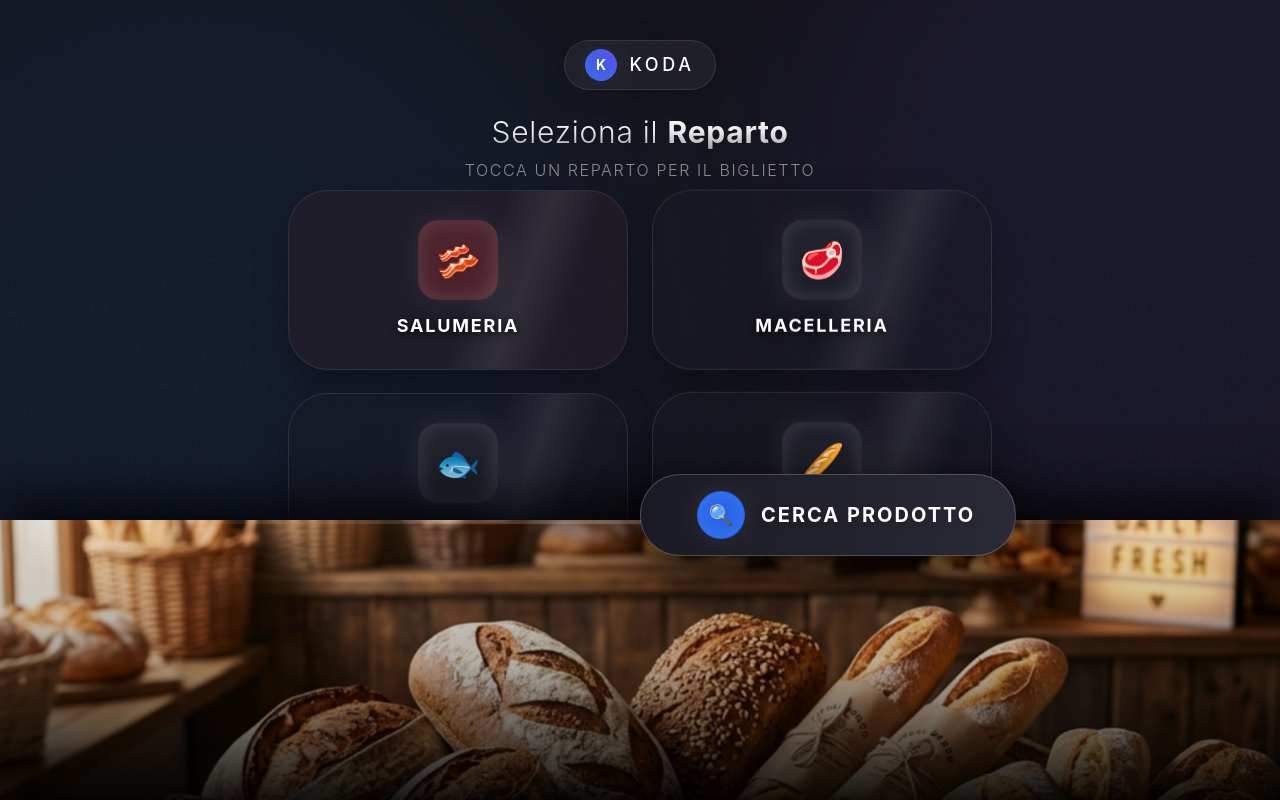
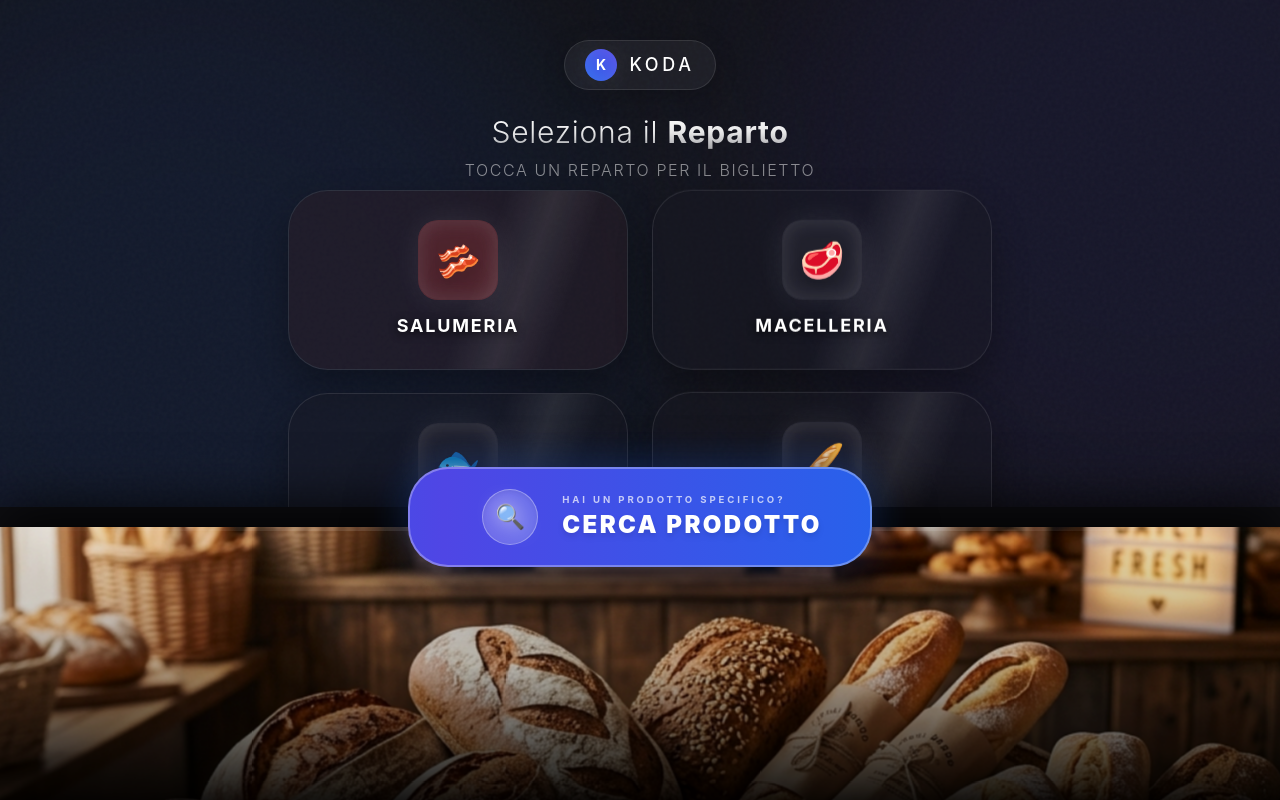
Before and after one commit to rivmafidgo-cloud/KODA, an Angular app in the folder koda-frontend/: page / in a window 1280 px wide. Built offline with nearby package versions, Linux system fonts and the light colour scheme.

Commit message:
Create backend info

```diff
--- a/koda-frontend/src/app/pages/home/home.html
+++ b/koda-frontend/src/app/pages/home/home.html
@@ -40,7 +40,7 @@
     </div>
 
     <!-- Departments Dynamic Grid -->
-    <div class="relative z-20 flex-1 flex flex-col items-center justify-center w-full px-6 pb-28 md:pb-32">
+    <div class="relative z-20 flex-1 flex flex-col items-center justify-center w-full px-6 pb-10">
 
       <!-- Loading state -->
       @if (isLoading) {
@@ -137,6 +137,31 @@
       }
     </div>
   </div>
+
+  <!-- SEARCH BUTTON SECTION: Distinguishable separator -->
+  @if (!isSearchActive) {
+  <div class="relative z-50 w-full flex justify-center -my-10 animate-entry transition-all duration-700">
+    <button (click)="toggleSearch()"
+      class="group relative flex items-center space-x-6 bg-gradient-to-r from-brand-primary via-brand-secondary to-brand-primary bg-[length:200%_auto] animate-gradient-x border-2 border-white/30 backdrop-blur-3xl px-12 py-5 rounded-[2.5rem] shadow-[0_20px_60px_rgba(0,0,0,0.6),0_0_40px_rgba(37,99,235,0.4)] active:scale-95 transition-all focus:outline-none overflow-hidden hover:shadow-[0_25px_70px_rgba(0,0,0,0.7),0_0_50px_rgba(37,99,235,0.6)]">
+
+      <!-- Subtle shine sweep -->
+      <div
+        class="absolute inset-0 bg-gradient-to-r from-transparent via-white/20 to-transparent translate-x-[-100%] animate-[shimmerSweep_3s_infinite]">
+      </div>
+
+      <!-- Icon with intense glow -->
+      <div
+        class="w-14 h-14 rounded-full bg-white/20 flex items-center justify-center shadow-inner relative z-10 border border-white/30 group-hover:scale-110 transition-transform">
+        <span class="text-2xl text-white drop-shadow-[0_0_10px_rgba(255,255,255,0.8)]">🔍</span>
+      </div>
+
+      <div class="flex flex-col items-start relative z-10">
+        <span class="text-white/70 text-[0.6rem] font-bold tracking-[0.3em] uppercase mb-0.5">Hai un prodotto specifico?</span>
+        <span class="text-white text-xl md:text-2xl font-black tracking-widest uppercase drop-shadow-md">Cerca Prodotto</span>
+      </div>
+    </button>
+  </div>
+  }
 
   <!-- BOTTOM SECTION: Advertisements or Search -->
   <div
@@ -266,8 +291,8 @@
       }
       } @else {
         <!-- PRODUCT DETAIL VIEW -->
-        <div class="w-full max-w-4xl px-8 flex-1 flex flex-col items-center justify-center animate-entry h-full relative z-20">
-          <div class="w-full bg-white/5 border border-white/10 backdrop-blur-3xl rounded-[3rem] p-8 md:p-12 flex flex-col items-center shadow-[0_30px_80px_rgba(0,0,0,0.8)] relative overflow-hidden">
+        <div class="w-full max-w-4xl px-8 flex-1 overflow-y-auto custom-scrollbar animate-entry relative z-20 py-4 mb-4 flex flex-col">
+          <div class="w-full h-fit my-auto shrink-0 bg-white/5 border border-white/10 backdrop-blur-3xl rounded-[3rem] p-8 md:p-12 flex flex-col items-center shadow-[0_30px_80px_rgba(0,0,0,0.8)] relative overflow-hidden">
 
             <!-- Ambient Glow for Product Card -->
             <div class="absolute top-[-50%] right-[-20%] w-full h-full bg-brand-primary/10 rounded-full blur-[80px] pointer-events-none"></div>
@@ -333,27 +358,4 @@
   </div>
   }
 </div>
-
-<!-- FLOATING SEARCH BUTTON (Absolute positioned over the boundary) -->
-@if (!isSearchActive) {
-<div class="absolute left-1/2 -translate-x-1/2 z-50 animate-entry transition-all duration-700 pointer-events-auto"
-  style="bottom: calc(35% - 36px);">
-  <button (click)="toggleSearch()"
-    class="group flex items-center space-x-4 bg-gradient-to-r from-[#1a1a24] to-[#2a2a36] border border-white/20 backdrop-blur-2xl px-10 py-4 rounded-[2.5rem] shadow-[0_20px_50px_rgba(0,0,0,0.8)] active:scale-95 transition-all focus:outline-none overflow-hidden">
-
-    <!-- Subtle shine -->
-    <div
-      class="absolute inset-0 bg-gradient-to-r from-transparent via-white/10 to-transparent translate-x-[-100%] animate-[shimmerSweep_3s_infinite]">
-    </div>
-
-    <div
-      class="w-12 h-12 rounded-full bg-brand-primary flex items-center justify-center shadow-[0_0_20px_rgba(37,99,235,0.6)] relative z-10 icon-glow border border-brand-primary/50 group-hover:scale-110 transition-transform">
-      <span class="text-xl text-white">🔍</span>
-    </div>
-
-    <span class="text-white text-lg md:text-xl font-bold tracking-widest uppercase drop-shadow-md relative z-10">Cerca
-      Prodotto</span>
-  </button>
 </div>
-}
-</div>
```
